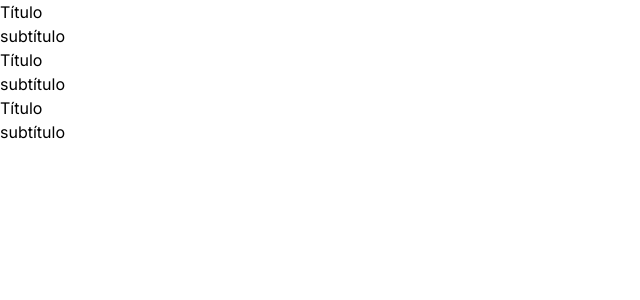
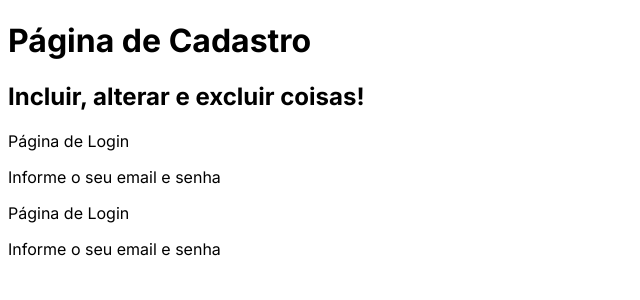
Before and after one commit to DevDaniloFerrari/exercicios-nextjs, a Next.js app: page /basicos/usandoTitulo in a window 1280 px wide. Shown: the top 300 px of the page, without its empty margins (0-640 px from the left). Built offline with nearby package versions, Linux system fonts and the light colour scheme.

Commit message:
utilizando propriedades de componente

```diff
--- a/app/basicos/usandoTitulo/page.jsx
+++ b/app/basicos/usandoTitulo/page.jsx
@@ -1,11 +1,22 @@
 import Titulo from '../../../components/Titulo'
 
-export default function usandoTitulo(){
+export default function usandoTitulo() {
     return (
         <div>
-            <Titulo />
-            <Titulo />
-            <Titulo />
+            <Titulo
+                principal="Página de Cadastro"
+                secundario="Incluir, alterar e excluir coisas!"
+            />
+            <Titulo
+                principal="Página de Login"
+                secundario="Informe o seu email e senha"
+                pequeno={true}
+            />
+            <Titulo
+                principal="Página de Login"
+                secundario="Informe o seu email e senha"
+                pequeno
+            />
         </div>
     )
 }
--- a/app/globals.css
+++ /dev/null
@@ -1,17 +0,0 @@
-@tailwind base;
-@tailwind components;
-@tailwind utilities;
-
-:root {
-  --foreground-rgb: 0, 0, 0;
-  --background-start-rgb: 214, 219, 220;
-  --background-end-rgb: 255, 255, 255;
-}
-
-@media (prefers-color-scheme: dark) {
-  :root {
-    --foreground-rgb: 255, 255, 255;
-    --background-start-rgb: 0, 0, 0;
-    --background-end-rgb: 0, 0, 0;
-  }
-}
--- a/app/layout.tsx
+++ b/app/layout.tsx
@@ -1,6 +1,5 @@
 import type { Metadata } from 'next'
 import { Inter } from 'next/font/google'
-import './globals.css'
 
 const inter = Inter({ subsets: ['latin'] })
 
--- a/components/Titulo.jsx
+++ b/components/Titulo.jsx
@@ -1,8 +1,13 @@
-export default function Titulo() {
-    return (
+export default function Titulo(props) {
+    return props.pequeno ? (
         <>
-            <h1>Título</h1>
-            <h2>subtítulo</h2>
+            <p>{props.principal}</p>
+            <p>{props.secundario}</p>
+        </>
+    ) : (
+        <>
+            <h1>{props.principal}</h1>
+            <h2>{props.secundario}</h2>
         </>
     )
 }
```
